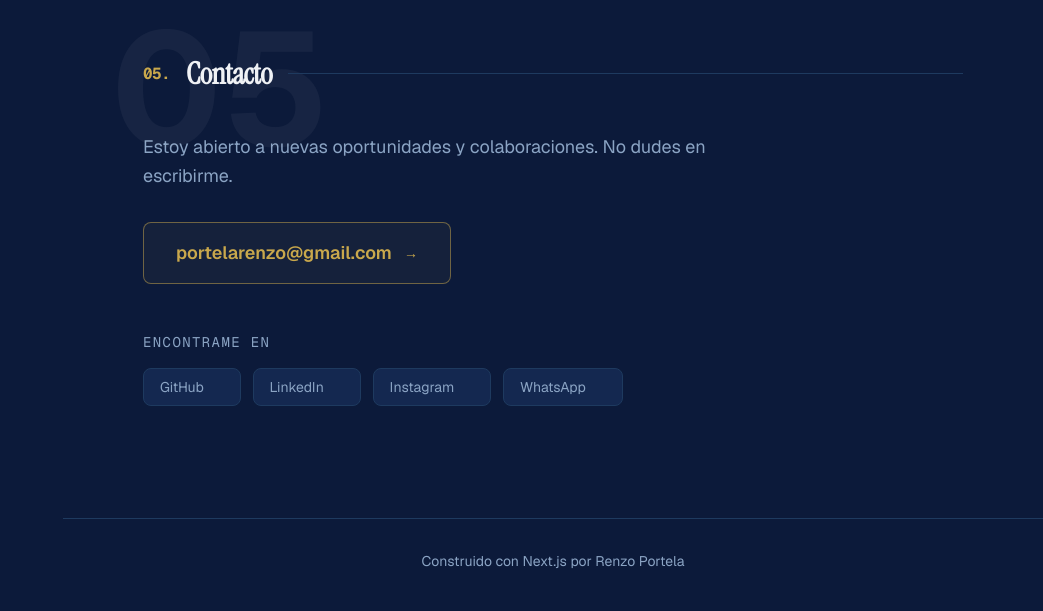
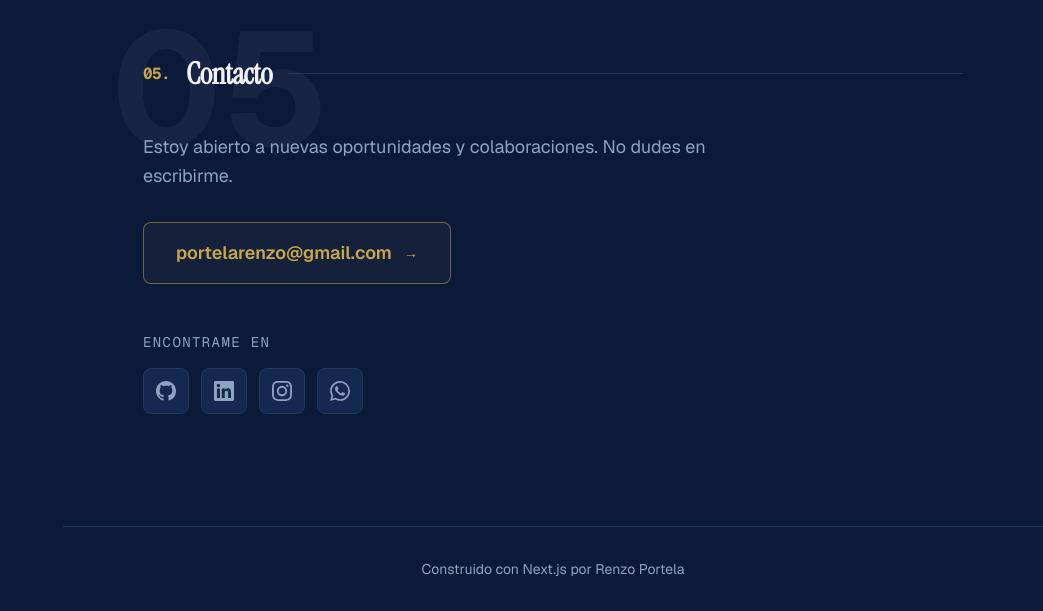
Before and after one commit to renzo23rc/portfolioRP, a Next.js app: page / in a window 1280 px wide. Shown: the part 4444-5055 px from the top of the page, without its empty margins (237-1280 px from the left). Built offline with nearby package versions, Linux system fonts and the light colour scheme.

Commit message:
feat: replace social text buttons with icon logos in contact

```diff
--- a/app/page.tsx
+++ b/app/page.tsx
@@ -5,7 +5,7 @@ import { Sidebar } from "@/components/sidebar";
 import { MobileNav } from "@/components/mobile-nav";
 import { SectionWrapper } from "@/components/section-wrapper";
 import { useActiveSection } from "@/hooks/use-active-section";
-import { portfolioData } from "@/content/portfolio";
+import { portfolioData, type SocialKind } from "@/content/portfolio";
 
 function BlinkingCursor() {
   const [visible, setVisible] = useState(true);
@@ -22,6 +22,22 @@ function BlinkingCursor() {
       }`}
     />
   );
+}
+
+function SocialIcon({ kind, className }: { kind: SocialKind; className?: string }) {
+  const cls = className || "h-5 w-5";
+  switch (kind) {
+    case "github":
+      return <svg viewBox="0 0 24 24" fill="currentColor" className={cls}><path d="M12 0C5.37 0 0 5.37 0 12c0 5.31 3.435 9.795 8.205 11.385.615.105.825-.255.825-.57 0-.285-.015-1.23-.015-2.235-3.015.555-3.795-.735-4.035-1.41-.135-.345-.72-1.41-1.23-1.695-.42-.225-1.02-.78-.015-.795.945-.015 1.62.87 1.845 1.23 1.08 1.815 2.805 1.305 3.495.99.105-.78.42-1.305.765-1.605-2.67-.3-5.46-1.335-5.46-5.925 0-1.305.465-2.385 1.23-3.225-.12-.3-.54-1.53.12-3.18 0 0 1.005-.315 3.3 1.23.96-.27 1.98-.405 3-.405s2.04.135 3 .405c2.295-1.56 3.3-1.23 3.3-1.23.66 1.65.24 2.88.12 3.18.765.84 1.23 1.905 1.23 3.225 0 4.605-2.805 5.625-5.475 5.925.435.375.81 1.095.81 2.22 0 1.605-.015 2.895-.015 3.3 0 .315.21.69.825.57A12.02 12.02 0 0024 12c0-6.63-5.37-12-12-12z"/></svg>;
+    case "linkedin":
+      return <svg viewBox="0 0 24 24" fill="currentColor" className={cls}><path d="M20.447 20.452h-3.554v-5.569c0-1.328-.027-3.037-1.852-3.037-1.853 0-2.136 1.445-2.136 2.939v5.667H9.351V9h3.414v1.561h.046c.477-.9 1.637-1.85 3.37-1.85 3.601 0 4.267 2.37 4.267 5.455v6.286zM5.337 7.433a2.062 2.062 0 01-2.063-2.065 2.064 2.064 0 112.063 2.065zm1.782 13.019H3.555V9h3.564v11.452zM22.225 0H1.771C.792 0 0 .774 0 1.729v20.542C0 23.227.792 24 1.771 24h20.451C23.2 24 24 23.227 24 22.271V1.729C24 .774 23.2 0 22.222 0h.003z"/></svg>;
+    case "instagram":
+      return <svg viewBox="0 0 24 24" fill="currentColor" className={cls}><path d="M12 2.163c3.204 0 3.584.012 4.85.07 3.252.148 4.771 1.691 4.919 4.919.058 1.265.069 1.645.069 4.849 0 3.205-.012 3.584-.069 4.849-.149 3.225-1.664 4.771-4.919 4.919-1.266.058-1.644.07-4.85.07-3.204 0-3.584-.012-4.849-.07-3.26-.149-4.771-1.699-4.919-4.92-.058-1.265-.07-1.644-.07-4.849 0-3.204.013-3.583.07-4.849.149-3.227 1.664-4.771 4.919-4.919 1.266-.057 1.645-.069 4.849-.069zM12 0C8.741 0 8.333.014 7.053.072 2.695.272.273 2.69.073 7.052.014 8.333 0 8.741 0 12c0 3.259.014 3.668.072 4.948.2 4.358 2.618 6.78 6.98 6.98C8.333 23.986 8.741 24 12 24c3.259 0 3.668-.014 4.948-.072 4.354-.2 6.782-2.618 6.979-6.98.059-1.28.073-1.689.073-4.948 0-3.259-.014-3.667-.072-4.947-.196-4.354-2.617-6.78-6.979-6.98C15.668.014 15.259 0 12 0zm0 5.838a6.162 6.162 0 100 12.324 6.162 6.162 0 000-12.324zM12 16a4 4 0 110-8 4 4 0 010 8zm6.406-11.845a1.44 1.44 0 100 2.881 1.44 1.44 0 000-2.881z"/></svg>;
+    case "whatsapp":
+      return <svg viewBox="0 0 24 24" fill="currentColor" className={cls}><path d="M17.472 14.382c-.297-.149-1.758-.867-2.03-.967-.273-.099-.471-.148-.67.15-.197.297-.767.966-.94 1.164-.173.199-.347.223-.644.075-.297-.15-1.255-.463-2.39-1.475-.883-.788-1.48-1.761-1.653-2.059-.173-.297-.018-.458.13-.606.134-.133.298-.347.446-.52.149-.174.198-.298.298-.497.099-.198.05-.371-.025-.52-.075-.149-.669-1.612-.916-2.207-.242-.579-.487-.5-.669-.51-.173-.008-.371-.01-.57-.01-.198 0-.52.074-.792.372-.272.297-1.04 1.016-1.04 2.479 0 1.462 1.065 2.875 1.213 3.074.149.198 2.096 3.2 5.077 4.487.709.306 1.262.489 1.694.625.712.227 1.36.195 1.871.118.571-.085 1.758-.719 2.006-1.413.248-.694.248-1.289.173-1.413-.074-.124-.272-.198-.57-.347m-5.421 7.403h-.004a9.87 9.87 0 01-5.031-1.378l-.361-.214-3.741.982.998-3.648-.235-.374a9.86 9.86 0 01-1.51-5.26c.001-5.45 4.436-9.884 9.888-9.884 2.64 0 5.122 1.03 6.988 2.898a9.825 9.825 0 012.893 6.994c-.003 5.45-4.437 9.884-9.885 9.884m8.413-18.297A11.815 11.815 0 0012.05 0C5.495 0 .16 5.335.157 11.892c0 2.096.547 4.142 1.588 5.945L.057 24l6.305-1.654a11.882 11.882 0 005.683 1.448h.005c6.554 0 11.89-5.335 11.893-11.893a11.821 11.821 0 00-3.48-8.413z"/></svg>;
+    default:
+      return null;
+  }
 }
 
 function NumberedHeading({
@@ -395,12 +411,9 @@ export default function HomePage() {
                     target="_blank"
                     rel="noopener noreferrer"
                     aria-label={link.label}
-                    className="group inline-flex items-center gap-2 rounded-lg border border-border bg-card px-4 py-2 text-sm text-muted-foreground transition-all hover:border-primary hover:text-primary"
+                    className="rounded-lg border border-border bg-card p-3 text-muted-foreground transition-all hover:border-primary hover:text-primary hover:bg-primary/5"
                   >
-                    {link.label}
-                    <span className="opacity-0 transition-opacity group-hover:opacity-100">
-                      ↗
-                    </span>
+                    <SocialIcon kind={link.kind} className="h-5 w-5" />
                   </a>
                 ))}
               </div>
```
